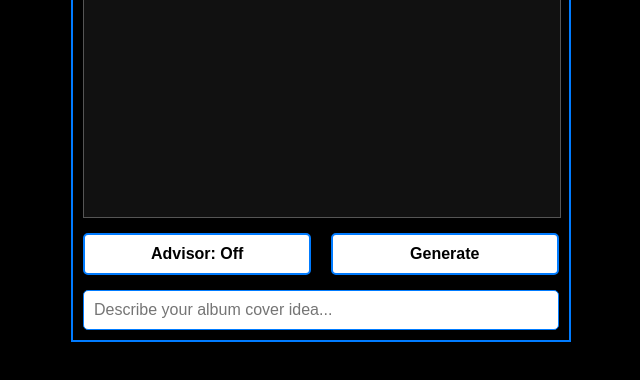
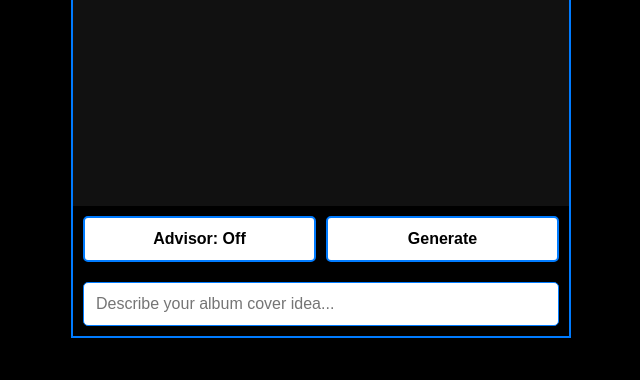
Before and after one commit to KhaoticSounds/album-generator-test02, a website: page public/index.html in a window 1280 px wide. Shown: the part 296-676 px from the top of the page, without its empty margins (319-959 px from the left). Drawn offline with Linux system fonts and the light colour scheme.

Commit message:
Update style.css

```diff
--- a/public/style.css
+++ b/public/style.css
@@ -6,25 +6,27 @@ body {
   font-family: 'Segoe UI', sans-serif;
   display: flex;
   justify-content: center;
+  align-items: flex-start;
+  height: 100vh;
 }
 
 .generator-container {
   width: 100%;
   max-width: 500px;
+  padding: 0;
   border: 2px solid #007bff;
-  padding: 10px;
   box-sizing: border-box;
+  background-color: #000;
 }
 
 .output-box {
   width: 100%;
   height: 500px;
   background-color: #111;
+  position: relative;
   display: flex;
   justify-content: center;
   align-items: center;
-  position: relative;
-  border: 1px solid #555;
 }
 
 .output-box img {
@@ -36,12 +38,13 @@ body {
 .controls {
   display: flex;
   justify-content: space-between;
-  margin: 15px 0;
+  padding: 10px;
+  gap: 10px;
 }
 
 button {
-  width: 48%;
-  padding: 10px;
+  width: 50%;
+  padding: 12px;
   font-size: 1rem;
   font-weight: bold;
   background-color: #fff;
@@ -58,12 +61,12 @@ button:hover {
 }
 
 .form-group {
-  margin-top: 10px;
+  padding: 10px;
 }
 
 input[type="text"] {
   width: 100%;
-  padding: 10px;
+  padding: 12px;
   font-size: 1rem;
   background: #fff;
   color: #000;
@@ -72,7 +75,7 @@ input[type="text"] {
   box-sizing: border-box;
 }
 
-/* Loading Spinner */
+/* Spinner */
 .spinner {
   position: absolute;
   bottom: 10px;
```
